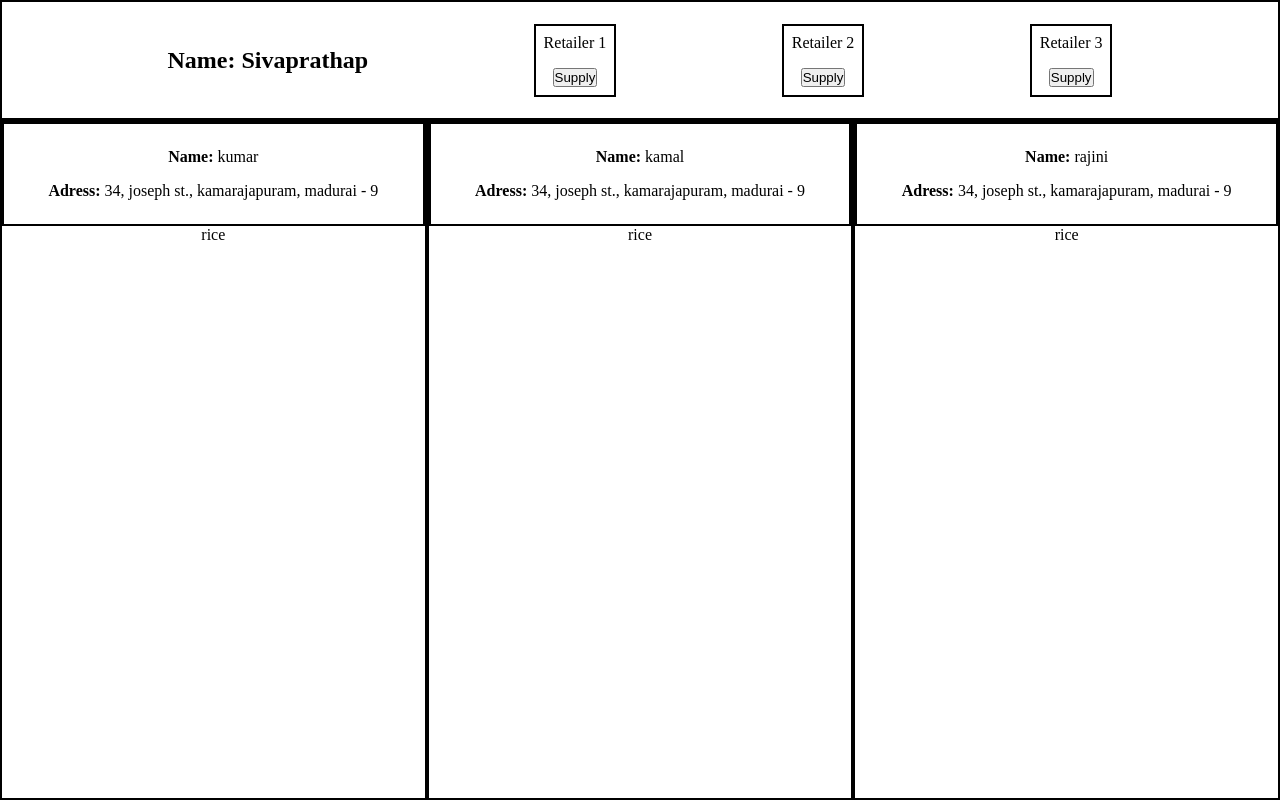
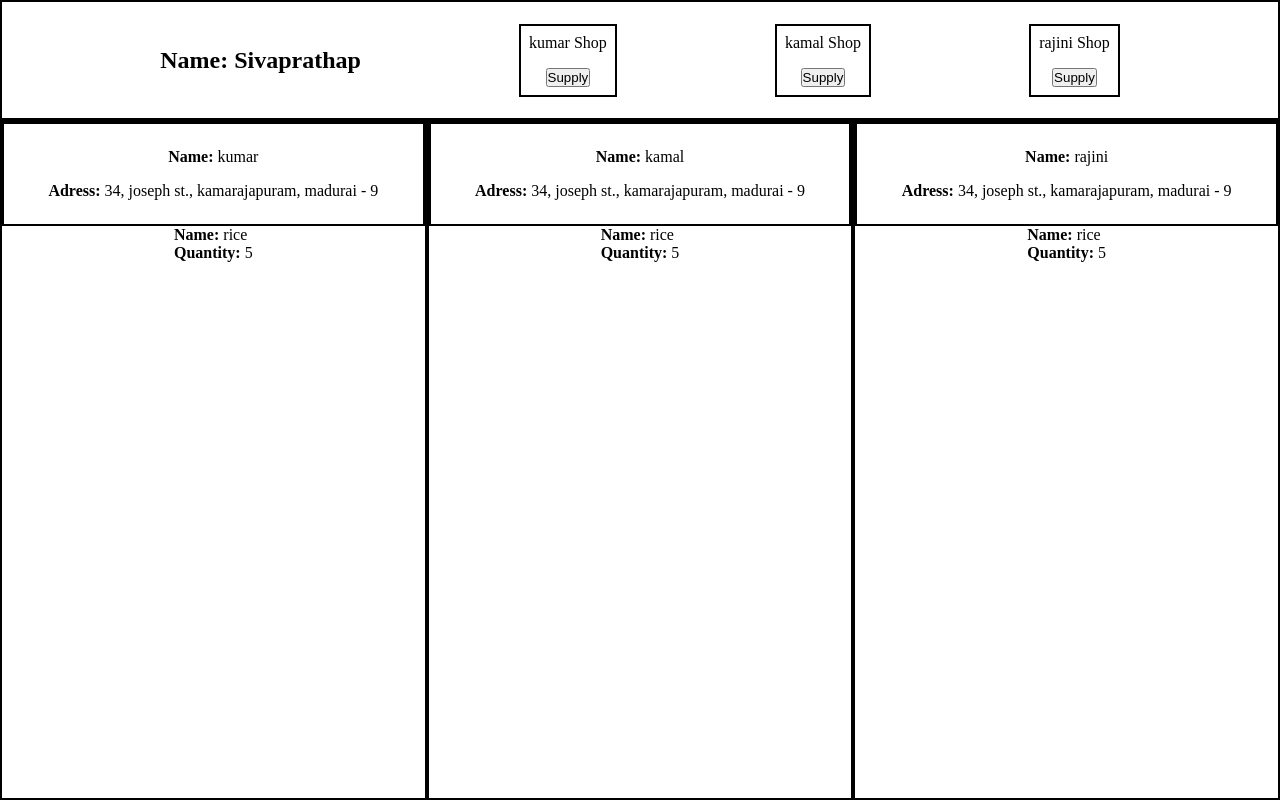
Before and after one commit to tringapps-sivaprathap/reactjs-wholesale-shop, a React (Create React App) app: page / in a window 1280 px wide. Built offline with nearby package versions, Linux system fonts and the light colour scheme.

Commit message:
files updated

```diff
--- a/src/pages/Home/HomeComponent.tsx
+++ b/src/pages/Home/HomeComponent.tsx
@@ -1,18 +1,33 @@
-import { useState } from "react"
+import { FC, useState } from "react"
 import WholesalerComponent from "./components/Wholesaler/WholesalerComponent"
 import RetailersComponent from "./components/Retailers/RetailersComponent"
 import OverlayComponent from "../../sharedComponents/Overlay/OverlayComponent"
 import "./HomeComponent.scss"
 
-const HomeComponent = () => {
-  const [showOverlay, setShowOverlay] = useState(false);
+type Retailer = {
+  id: string,
+  c_user: boolean,
+  name: string,
+  address: string,
+  products: {
+    name: string,
+    stock: number
+  }[]
+}
+
+const HomeComponent: FC = () => {
+  const [showOverlay, setShowOverlay] = useState<boolean>(false)
+  const [retailer, setRetailer] = useState<Retailer>({} as Retailer)
 
   return (
-    <div className="home-container">
-      <WholesalerComponent setShowOverlay={setShowOverlay} />
-      <RetailersComponent />
-      {showOverlay && <OverlayComponent setShowOverlay={setShowOverlay}/>}
-    </div>
+    <>
+      <div className="home-container">
+        <WholesalerComponent setRetailer={setRetailer} setShowOverlay={setShowOverlay} />
+        <RetailersComponent />
+      </div>
+
+      {showOverlay && <OverlayComponent retailer={retailer} setShowOverlay={setShowOverlay}/>}
+    </>
   )
 }
 
--- a/src/pages/Home/components/Retailers/Retailer/RetailerComponent.tsx
+++ b/src/pages/Home/components/Retailers/Retailer/RetailerComponent.tsx
@@ -24,7 +24,12 @@ const RetailerComponent = ( { retailer }: RetailerProps) => {
       </div>
 
       <div className='retailer-content'>
-        {products.map(((product) => product.name))}
+        {products.map((product) => (
+          <div key={product.name}>
+            <p><b>Name:</b> {product.name}</p>
+            <p><b>Quantity:</b> {product.stock}</p>
+          </div>
+        ))}
       </div>
     </div>
   )
--- a/src/pages/Home/components/Wholesaler/WholesalerComponent.tsx
+++ b/src/pages/Home/components/Wholesaler/WholesalerComponent.tsx
@@ -1,28 +1,36 @@
+import { FC } from 'react'
+import { useAppSelector } from '../../../../redux/hook'
 import './WholesalerComponent.scss'
 
-type WholesalerComponentProps = {
-  setShowOverlay: (argument: boolean) => void
+interface Retailer {
+  id: string,
+  c_user: boolean,
+  name: string,
+  address: string,
+  products: {
+    name: string,
+    stock: number
+  }[]
 }
 
-const WholesalerComponent = ({ setShowOverlay }: WholesalerComponentProps) => {
+type WholesalerComponentProps = {
+  setRetailer: React.Dispatch<React.SetStateAction<Retailer>>,
+  setShowOverlay: React.Dispatch<React.SetStateAction<boolean>>
+}
+
+const WholesalerComponent: FC<WholesalerComponentProps> = ({ setRetailer, setShowOverlay }) => {
+  const retailers = useAppSelector((state) => state.retailers.retailers)
+
   return (
     <div className="wholesaler-container">
       <h2>Name: Sivaprathap</h2>
 
-      <div>
-        <span>Retailer 1</span>
-        <button onClick={() => setShowOverlay(true)}>Supply</button>
-      </div>
-
-      <div>
-        <span>Retailer 2</span>
-        <button onClick={() => setShowOverlay(true)}>Supply</button>
-      </div>
-
-      <div>
-        <span>Retailer 3</span>
-        <button onClick={() => setShowOverlay(true)}>Supply</button>
-      </div>
+      {retailers.map((retailer) => (
+        <div key={retailer.id}>
+          <span>{retailer.name} Shop</span>
+          <button onClick={() => {setShowOverlay(true); setRetailer(retailer);}}>Supply</button>
+        </div>
+      ))}
     </div>
   )
 }
--- a/src/redux/retailersSlice.ts
+++ b/src/redux/retailersSlice.ts
@@ -1,4 +1,5 @@
 import { createSlice } from '@reduxjs/toolkit'
+import { v4 as uuidv4 } from 'uuid'
 
 type InitialState = {
   retailers: {
@@ -16,7 +17,7 @@ type InitialState = {
 const initialState: InitialState = {
   retailers: [
     {
-      id: '1',
+      id: uuidv4(),
       c_user: false,
       name: 'kumar',
       address: '34, joseph st., kamarajapuram, madurai - 9',
@@ -28,7 +29,7 @@ const initialState: InitialState = {
       ]
     },
     {
-      id: '2',
+      id: uuidv4(),
       c_user: false,
       name: 'kamal',
       address: '34, joseph st., kamarajapuram, madurai - 9',
@@ -40,7 +41,7 @@ const initialState: InitialState = {
       ]
     },
     {
-      id: '3',
+      id: uuidv4(),
       c_user: false,
       name: 'rajini',
       address: '34, joseph st., kamarajapuram, madurai - 9',
@@ -58,22 +59,28 @@ const retailersSlice = createSlice({
   name: 'retailers',
   initialState,
   reducers: {
-    purchased: (state, action) => {
-      // payload -> id, product, quantity
-      const index = state.retailers.findIndex((retailer) => retailer.id === action.payload.id)
+    purchased: (state, action) => { // payload -> id, name, quantity
+      const retailerIndex = state.retailers.findIndex((retailer) => retailer.id === action.payload.id)
+      const productIndex = state.retailers[retailerIndex].products.findIndex((product) => {
+        return product.name == action.payload.name
+      })
 
-      state.retailers[index].products = state.retailers[index].products.map((product) => {
-        if(product.name === action.payload.product)
-          return { ...product, stock: product.stock += action.payload.quantity }
-        else
-          return { ...product }
-      })
-    },
-    purchaseCancelled: (state, action) => {
+      if(productIndex === -1) {
+        state.retailers[retailerIndex].products.push({ name: action.payload.name, stock: action.payload.quantity})
+      }
+      else {
+        state.retailers[retailerIndex].products[productIndex].stock += action.payload.quantity
+      }
 
+      // state.retailers[index].products = state.retailers[index].products.map((product) => {
+      //   if(product.name === action.payload.name)
+      //     return { ...product, stock: product.stock += action.payload.quantity }
+      //   else
+      //     return { ...product }
+      // })
     }
   }
 })
 
 export default retailersSlice.reducer
-export const {purchased, purchaseCancelled} = retailersSlice.actions
+export const {purchased} = retailersSlice.actions
--- a/src/redux/wholesalerSlice.ts
+++ b/src/redux/wholesalerSlice.ts
@@ -1,7 +1,6 @@
 import { createSlice } from '@reduxjs/toolkit'
 import { purchased } from './retailersSlice'
 import { v4 as uuidv4 } from 'uuid'
-import { stat } from 'fs'
 
 type InitialState = {
   name: string
@@ -9,7 +8,8 @@ type InitialState = {
     id: string,
     name: string,
     stock: number,
-    price: number
+    price: number,
+    // available: boolean
   }[]
 }
 
@@ -19,14 +19,23 @@ const initialState: InitialState = {
     {
       id: uuidv4(),
       name: 'rice',
-      stock: 15,
-      price: 35
+      stock: 200,
+      price: 35,
+      // available: true,
     },
     {
       id: uuidv4(),
       name: 'tomato',
-      stock: 20,
-      price: 25
+      stock: 250,
+      price: 25,
+      // available: true,
+    },
+    {
+      id: uuidv4(),
+      name: 'carrot',
+      stock: 150,
+      price: 45,
+      // available: true,
     }
   ]
 }
@@ -37,7 +46,7 @@ const wholesalerSlice = createSlice({
   reducers: {},
   extraReducers: (builder) => {
     builder.addCase(purchased, (state, action) => {
-      const index = state.products.findIndex((product) => product.name === action.payload.product)
+      const index = state.products.findIndex((product) => product.name === action.payload.name)
 
       state.products[index].stock -= action.payload.quantity
     })
--- a/src/sharedComponents/Overlay/OverlayComponent.scss
+++ b/src/sharedComponents/Overlay/OverlayComponent.scss
@@ -1,5 +1,7 @@
 .overlay-container {
   position: absolute;
+  top: 0;
+  left: 0;
   background-color: rgba(0, 0, 0, 0.5);
   width: 100vw;
   min-height: 100vh;
--- a/src/sharedComponents/Overlay/OverlayComponent.tsx
+++ b/src/sharedComponents/Overlay/OverlayComponent.tsx
@@ -1,31 +1,44 @@
-import { useState, useEffect } from 'react'
-import { useAppSelector } from '../../redux/hook'
+import { useState, useEffect, FC } from 'react'
+import { useAppSelector, useAppDispatch } from '../../redux/hook'
+import { purchased } from '../../redux/retailersSlice'
 import { useForm, useFieldArray, useWatch } from 'react-hook-form'
 import './OverlayComponent.scss'
 
-type OverlayComponentProps = {
-  setShowOverlay: (argument: boolean) => void
+type Retailer = {
+  id: string,
+  c_user: boolean,
+  name: string,
+  address: string,
+  products: {
+    name: string,
+    stock: number
+  }[]
+}
+
+interface OverlayComponentProps {
+  retailer: Retailer,
+  setShowOverlay: React.Dispatch<React.SetStateAction<boolean>>
 }
 
 type Inputs = {
   cart: {
-    product: string,
+    name: string,
     quantity: number
   }[]
 }
 
-type FormData = {
-  product: string,
-  quantity: number
-}[]
+const OverlayComponent: FC<OverlayComponentProps> = ({ retailer, setShowOverlay }) => {
+  const dispatch = useAppDispatch();
 
-const OverlayComponent = ({ setShowOverlay }: OverlayComponentProps) => {
-  const products = useAppSelector((state) => state.wholesaler.products)
-  // const [tempState, setTempState] = useState()
-  // const [formData ,setFormData] = useState<FormData>([])
+  const wholesalerProducts = useAppSelector((state) => state.wholesaler.products)
+
+  const [products, setProducts] = useState(wholesalerProducts.map((product) => {
+    return { ...product, available: true}
+  }))
+
   const { register, control, handleSubmit, formState: { errors } } = useForm<Inputs>({
     defaultValues: {
-      cart: [{product: '', quantity: 0}]
+      cart: [{name: '', quantity: 0}]
     }
   })
   const { fields, append, remove } = useFieldArray({
@@ -33,68 +46,125 @@ const OverlayComponent = ({ setShowOverlay }: OverlayComponentProps) => {
     control
   })
 
-  const formData = useWatch({name: 'cart', control})
-  console.log(formData)
-  // useEffect(() => {
-  //   setFormData(tempFormData)
-  // }, [tempFormData])
+  const tempFormValues = useWatch({name: 'cart', control})
 
-  const productPrice = (name: string): number | undefined => {
-    const product = products.find((product) => product.name === name)
-    return product?.price
+  const [formValues, setFormValues] = useState(tempFormValues)
+
+  useEffect(() => {
+    setFormValues(tempFormValues.map((data) => isNaN(data.quantity) ? { ...data, quantity: 0 } : { ...data }))
+  }, [tempFormValues])
+
+  const updateTempProducts = () => {
+    formValues.forEach((cartProduct) => {
+      setProducts((oldTempProducts) => {
+        return oldTempProducts.map((stockProduct) => {
+          if(stockProduct.name === cartProduct.name) {
+            if(stockProduct.stock - cartProduct.quantity < 0) {
+              return { ...stockProduct, available: false }
+            }
+            return { ...stockProduct, stock: stockProduct.stock - cartProduct.quantity }
+          }
+          else
+            return { ...stockProduct }
+        })
+      })
+    })
   }
 
-  const onsubmit = (data: Inputs) => {
-    // setFormData(tempFormData);
-    // console.log(formData)
+  useEffect(() => {
+    setProducts(wholesalerProducts.map((product) => {
+      return { ...product, available: true}
+    }))
+    updateTempProducts()
+  }, [wholesalerProducts, formValues])
+
+  const getIndex = (name: string): number => {
+    const index = products.findIndex((product) => product.name === name)
+    return index
+  }
+
+  const getStock = (index: number): number | null => {
+    if(formValues[index]?.name && formValues[index].name !== '')
+      return wholesalerProducts[getIndex(formValues[index].name)].stock
+    return null
+  }
+
+  const checkAvailability = (index: number): string | null => {
+    if(formValues[index]?.name && formValues[index]?.quantity) {
+      if(formValues[index].name !== '' && formValues[index].quantity !== 0) {
+        if(products[getIndex(formValues[index].name)]?.available === false)
+          return 'exceeding stock quantity'
+      }
+    }
+    return null
+  }
+
+  const getPrice = (index: number): number | null => {
+    if(formValues[index]?.name && formValues[index].name !== '')
+      return products[getIndex(formValues[index].name)].price
+    return null
+  }
+
+  const calculatePrice = (index: number): string | null => {
+    if(formValues[index]?.name && formValues[index]?.quantity) {
+      if(formValues[index].name !== '' && formValues[index].quantity !== 0) {
+        if(products[getIndex(formValues[index].name)]?.available === true && formValues[index].quantity !== 0)
+          return String(products[getIndex(formValues[index].name)].price * formValues[index].quantity)
+        else
+          return '-'
+      }
+    }
+    return null
+  }
+
+  const onSubmit = (data: Inputs) => {
+    data.cart.forEach((product) => {
+      dispatch(purchased({id: retailer.id, name: product.name, quantity: product.quantity}))
+    })
   }
 
   return (
     <div className="overlay-container">
       <div className='overlay'>
-        <form onSubmit={handleSubmit(onsubmit)}>
+        <form onSubmit={handleSubmit(onSubmit)}>
           {fields.map((field, index) => {
             return (
               <div key={field.id}>
                 <select
-                  {...register(`cart.${index}.product` as const, {required: true})}
-                  className={errors?.cart?.[index]?.product ? "error" : ""}
+                  {...register(`cart.${index}.name` as const, {required: true})}
+                  className={errors?.cart?.[index]?.name ? "error" : ""}
                 >
-                  <option value="rice">Rice</option>
-                  <option value="tomato">Tomato</option>
+                  {products.map((product) => <option key={product.id} value={product.name}>{product.name}</option>)}
                 </select>
 
                 <input
-                  type="number"
-                  placeholder='quantity'
+                  defaultValue={0} type="number" placeholder='quantity'
                   {...register(`cart.${index}.quantity` as const, {required: true, valueAsNumber: true})}
                   className={errors?.cart?.[index]?.quantity ? "error" : ""}
-                  max={4}
+                  min={1}
+                  {...(getStock(index) !== null && {max: `${getStock(index)}`})}
                 />
 
-                {/* <span>{formData[index].product}</span> */}
-                <span>{formData[index]?.product ? productPrice(formData[index].product) : 0}</span>
+                <span>{checkAvailability(index) !== null && checkAvailability(index)}</span>
 
-                <button
-                  type='button'
-                  onClick={() => remove(index)}
-                >
-                  Delete
-                </button>
+                <span>{getPrice(index) !== null && getPrice(index)}</span>
+
+                <span>{calculatePrice(index) !== null && calculatePrice(index)}</span>
+
+                <button type='button' onClick={() => remove(index)}>Delete</button>
               </div>
             )
           })}
 
-          <button
-            type='button'
-            onClick={() => append({product: '', quantity: 0})}
-          >
-            Append
-          </button>
+          <button type='button' onClick={() => append({name: '', quantity: 0})}>Append</button>
 
           <input type="submit" />
         </form>
+
         <button onClick={() => setShowOverlay(false)}>Cancel</button>
+
+        {JSON.stringify(products)}
+        {JSON.stringify(formValues)}
       </div>
     </div>
   )
```
